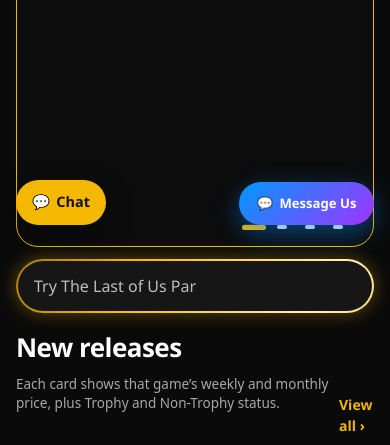
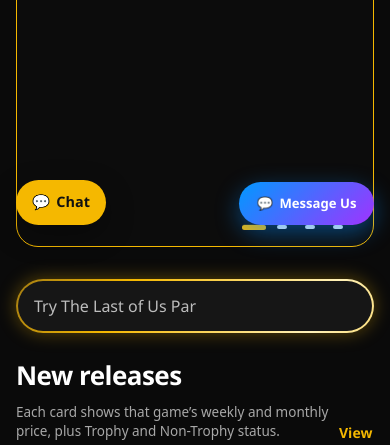
Before and after one commit to playstationhub00-dot/playstation-hub, a Node server app: page / in a window 390 px wide. Shown: the part 603-1048 px from the top of the page. Run offline with Node 20, Linux system fonts and the light colour scheme; data that the repository does not hold is empty; some libraries are stand-ins or nearby versions.

Commit message:
Keep the homepage search below the sticky header. (#87)
The gold search bar gets clear space under the nav, and the header stays above it while the page scrolls.

Co-authored-by: Cursor Agent <cursoragent@cursor.com>
Co-authored-by: playstationhub00-dot <playstationhub00-dot@users.noreply.github.com>

```diff
--- a/public/css/proposal/bridge.css
+++ b/public/css/proposal/bridge.css
@@ -2,7 +2,14 @@
    the ids the page scripts already use. */
 
 body.hub { background: #0a0a0a; color: #fff; --max: 1440px; }
-body.hub nav { height: 64px; background: rgba(10,10,10,0.94); border-bottom: 1px solid #262626; }
+body.hub nav {
+  height: 64px;
+  background: rgba(10,10,10,0.94);
+  border-bottom: 1px solid #262626;
+  position: sticky;
+  top: 0;
+  z-index: 100;
+}
 body.hub .nav-links a.active { color: #F5B800; }
 body.hub .nav-cta { background: #F5B800; color: #0a0a0a; border-radius: 20px; font-weight: 700; }
 
@@ -126,11 +133,14 @@ body.home2.hub .ann-banner.ann-banner-fx .ann-banner-slide,
 body.home2.hub .ann-banner-sweep { top: 0; left: 0; right: 0; }
 body.home2.hub .home-search-band {
   background: none;
-  padding: 16px 0 4px;
+  /* Room for the gold glow so the bar sits fully under the sticky header. */
+  padding: 32px 0 8px;
   text-align: center;
   overflow: visible;
   position: relative;
-}
+  z-index: 1;
+}
+body.home2.hub .home-search-band .hs { z-index: 1; }
 body.home2.hub .home-search-band h1.hm-sr {
   position: absolute;
   width: 1px;
@@ -196,7 +206,7 @@ body.home2.hub #how .step:not(:last-child)::after {
   body.home2.hub .ann-banner.ann-banner-fx { height: 680px; }
   body.home2.hub .ann-banner.ann-banner-fx .ann-banner-slide,
   body.home2.hub .ann-banner-sweep { top: 0; left: 0; right: 0; }
-  body.home2.hub .home-search-band { padding: 12px 0 0; }
+  body.home2.hub .home-search-band { padding: 32px 0 8px; }
   body.home2.hub .home-search-band .hs-input { font-size: 16px; min-height: 52px; padding: 14px 16px; }
   body.home2.hub #newReleasesSection { padding-top: 16px; }
 }
```
